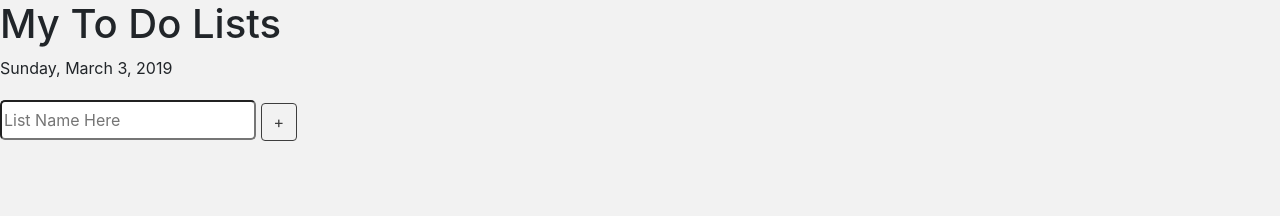
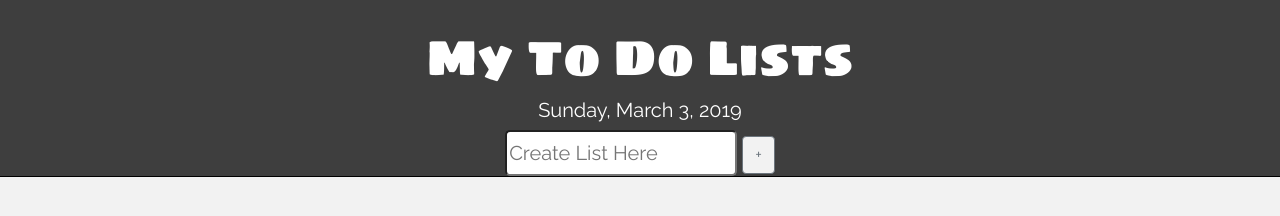
Before and after one commit to meganmsmith58/project2-todolist, a plain HTML site: page index.html in a window 1280 px wide. Drawn offline with nearby package versions, Linux system fonts and the light colour scheme.

Commit message:
added_style

```diff
--- a/index.html
+++ b/index.html
@@ -5,6 +5,7 @@
     <title>My To-Do List</title>
     <link rel="stylesheet" href="https://stackpath.bootstrapcdn.com/bootstrap/4.3.1/css/bootstrap.min.css" integrity="sha384-ggOyR0iXCbMQv3Xipma34MD+dH/1fQ784/j6cY/iJTQUOhcWr7x9JvoRxT2MZw1T" crossorigin="anonymous">
     <link rel="stylesheet" href="https://use.fontawesome.com/releases/v5.7.2/css/all.css" integrity="sha384-fnmOCqbTlWIlj8LyTjo7mOUStjsKC4pOpQbqyi7RrhN7udi9RwhKkMHpvLbHG9Sr" crossorigin="anonymous">
+    <link href="https://fonts.googleapis.com/css?family=Raleway|Sigmar+One" rel="stylesheet">
     <link rel="stylesheet" href="style.css">
     <script defer src="https://code.jquery.com/jquery-3.3.1.slim.min.js" integrity="sha384-q8i/X+965DzO0rT7abK41JStQIAqVgRVzpbzo5smXKp4YfRvH+8abtTE1Pi6jizo" crossorigin="anonymous"></script>
     <script defer src="https://cdnjs.cloudflare.com/ajax/libs/popper.js/1.14.7/umd/popper.min.js" integrity="sha384-UO2eT0CpHqdSJQ6hJty5KVphtPhzWj9WO1clHTMGa3JDZwrnQq4sF86dIHNDz0W1" crossorigin="anonymous"></script>
@@ -15,17 +16,19 @@
 <body>
 <div class="mainContainer">
     <div class="topContainer">
-        <h1>My To Do Lists</h1>
-        <div>
+        <div class="mainHeader">My To Do Lists</div>
+        <div class="todaysDate">
             <span id="day"></span>
             <span id="month"></span>
             <span id="date"></span>
             <span id="year"></span>
         </div>
+        <div>
+            <input type="text" id="addListInput" placeholder="Create List Here" onkeyup="addButton(event)">
+            <button class="btn btn-outline-secondary" onclick="addList()">+</button>
+        </div>
     </div>
     <div class="middleContainer">
-        <input type="text" id="addListInput" placeholder="List Name Here" onkeyup="addButton(event)">
-        <button class="btn btn-outline-secondary" onclick="addList()">+</button>
         <div id="list"></div>
     </div>
 </div>
--- a/script.js
+++ b/script.js
@@ -11,23 +11,24 @@ document.getElementById('month').innerHTML = todaysMonth;
 document.getElementById('date').innerHTML = [new Date().getDate()] + ', ';
 document.getElementById('year').innerHTML = [new Date().getFullYear()];
 
-listNumber = 0;
+//listNumber = 0;
 
 function addList() {
     let myListTitle = $('#addListInput').val();
-    listNumber++;
+    //listNumber++;
     $('#list').append("<div class='listTitle'>" +
         "<span contenteditable='true'>" + myListTitle + "</span>" +
         "<input type='text' id='addTaskInput' placeholder='Add Tasks Here' onkeyup='addTaskButton(event)'>" +
         "<button class='btn btn-outline-secondary' onclick='addTask()'>+</button>" +
         "<i onclick='deleteTask(this)' class=\"far fa-trash-alt\"></i>" +
-        "<div class='taskBox" + listNumber +"'></div>" +
+        "<div class='taskBox'></div>" +
         "</div>");
     $('#addListInput').val("");
 
 }
 
 //how to reference .taskBox when it goes up each time
+//" + listNumber +"
 
 function addTask() {
     let myTask = $('#addTaskInput').val();
--- a/style.css
+++ b/style.css
@@ -7,8 +7,9 @@ body {
     height: 100%;
     padding: 0;
     margin: 0;
-
     background-color: #F2F2F2;
+    font-family: 'Raleway', sans-serif;
+    font-size: 20px;
 }
 
 .mainContainer {
@@ -17,12 +18,27 @@ body {
 
 .topContainer {
     width: 100%;
-    height: 100px;
-
+    display: flex;
+    justify-content: center;
+    flex-direction: column;
+    border-bottom: 1px solid black;
+    background-color: #3E3E3E;
+    color: #FFFFFF;
+    align-items: center;
+}
+.mainHeader {
+    font-family: 'Sigmar One', cursive;
+    font-size: 50px;
+    margin-top: 20px;
+}
+.todaysDate {
+    margin-bottom: 5px;
 }
 
 .middleContainer {
-
+    display: flex;
+    flex-wrap: wrap;
+    flex-direction: row;
 }
 
 .listTitle {
@@ -36,8 +52,8 @@ body {
 #addListInput, #addTaskInput {
     border-radius: 5px;
     height: 40px;
+    box-sizing: unset;
 }
 .btn {
-    color: #3E3E3E;
-    border-color: #3E3E3E;
+    background-color: #F2F2F2;
 }
```
